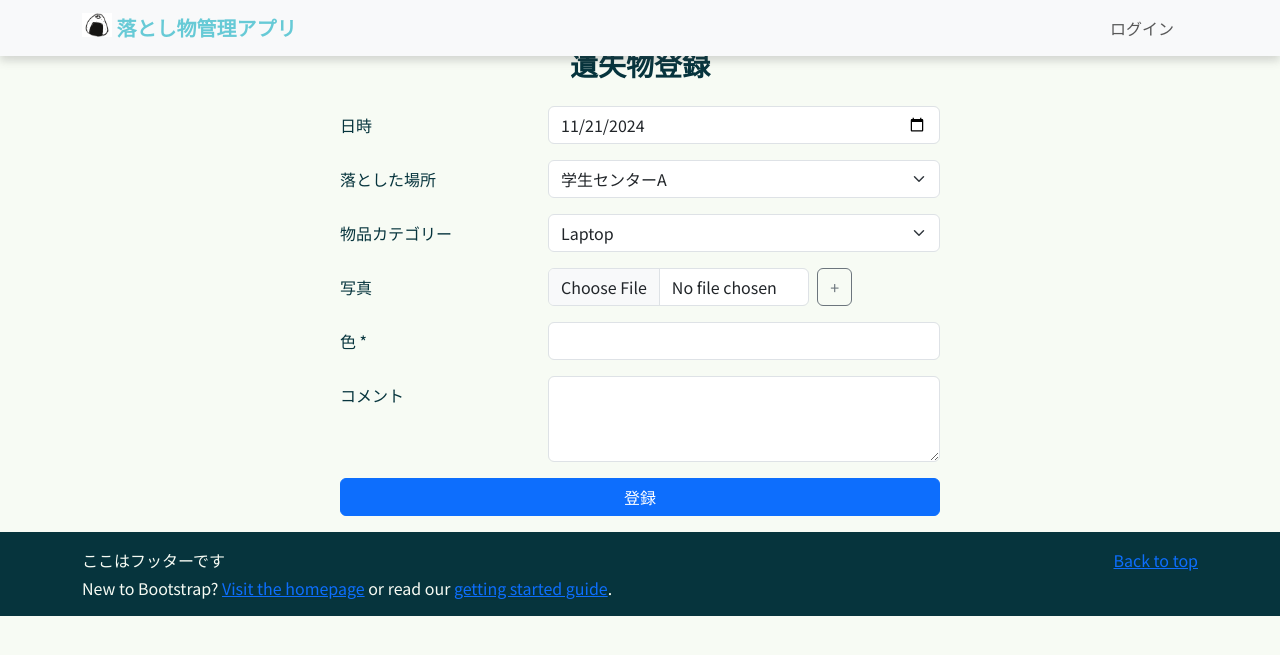
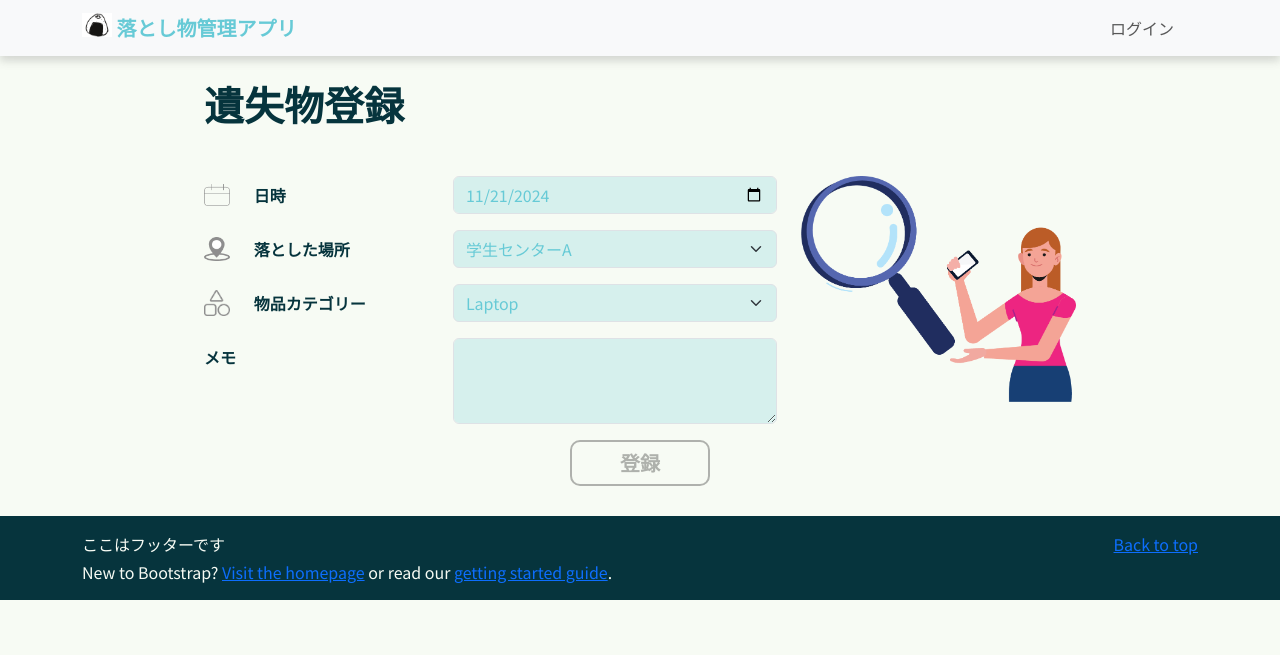
Before and after one commit to Krat1078/Revised_Yugou_2024_teamB, a Django app: page /lostitem/tolostitemregister/ in a window 1280 px wide. Shown: the top 655 px of the page. Run offline with Django 3.2, Linux system fonts and the light colour scheme; data comes from the database, SQL or seed files in the repository; some libraries are stand-ins or nearby versions.

Commit message:
遺失物登録ページの変更

```diff
--- a/LostItemproject/lostitem/templates/items/lost_item_register.html
+++ b/LostItemproject/lostitem/templates/items/lost_item_register.html
@@ -4,24 +4,29 @@
 {% block content %}
 
 
-    <div class="container mt-5">
-        <div class="mx-auto" style="max-width: 600px;">
-            <h3 class="text-center mb-4 fw-bold">遺失物登録</h3>
+    <div class="LostItemRegister container row mx-auto flex-lg-row-reverse " style="max-width: 920px;">
+        <h1 class="text-start mb-5 fw-bold ">遺失物登録</h1>
+        <div class="col-lg-4 col-sm-12">
+            <img src = "{% static 'imgs\illustrations\L-遺失物登録.png'%}" class="img-fluid">
+        </div>
+        <div class="col-lg-8 col-sm-12" >
             <form method="post" action="{% url 'lostitem:register_item' %}" enctype="multipart/form-data" class="dropzone" id="itemsRegister">
                 {% csrf_token %}
                 <!-- 日時 -->
-                <div class="row align-items-center mb-3">
-                    <label for="date" class="col-4 col-form-label">日時</label>
-                    <div class="col-8">
-                        <input type="date" name="data" id="date" class="form-control" value="2024-11-21">
+                <div class="Data row d-flex align-items-center mb-3">
+                    <img src = "{% static 'imgs\icons\CALENDAR I.png'%}" class="col-1">
+                    <label for="date" class="col-4 col-form-label fw-bold">日時</label>
+                    <div class="col-sm-12 col-lg-7">
+                        <input type="date" style="background-color:#53C3D233; color:#67CAD6" name="data" id="date" class="form-control" value="2024-11-21">
                     </div>
                 </div>
 
                 <!-- 落とした場所 -->
-                <div class="row align-items-center mb-3">
-                    <label for="location" class="col-4 col-form-label">落とした場所</label>
-                    <div class="col-8">
-                        <select id="location" name="location" class="form-select">
+                <div class="Location row d-flex align-items-center mb-3">
+                    <img src = "{% static 'imgs\icons\Component 1.png'%}" class="col-1">
+                    <label for="location" class="col-4 col-form-label fw-bold">落とした場所</label>
+                    <div class="col-sm-12 col-lg-7">
+                        <select id="location" style="background-color:#53C3D233; color:#67CAD6" name="location" class="form-select">
 
                             {% for location in locations %}
                                 <option value="{{ location.storage_location_id }}">{{ location.storage_location_name }}</option>
@@ -31,10 +36,11 @@
                 </div>
 
                 <!-- 物品カテゴリー -->
-                <div class="row align-items-center mb-3">
-                    <label for="category" class="col-4 col-form-label">物品カテゴリー</label>
-                    <div class="col-8">
-                        <select id="category" name="category" class="form-select">
+                <div class="Category row d-flex align-items-center mb-3">
+                    <img src = "{% static 'imgs\icons\CATEGORY I.png'%}" class="col-1">
+                    <label for="category" class="col-4 col-form-label fw-bold">物品カテゴリー</label>
+                    <div class="col-sm-12 col-lg-7">
+                        <select id="category" style="background-color:#53C3D233; color:#67CAD6" name="category" class="form-select">
 
                             {% for category in categories %}
                                 <option value="{{ category.item_name_id }}">{{ category.item_name }}</option>
@@ -43,47 +49,21 @@
                     </div>
                 </div>
 
-                <!-- 写真 -->
-                <div class="row mb-3">
-                    <label for="images-inputs" class="col-4 col-form-label">写真</label>
-                    {#                    <div class="col-8 d-flex gap-2">#}
-                    {#                        <div id="file-inputs" class="d-flex gap-2">#}
-                    {#                            <input type="file" id="images" name="images" class="form-control">#}
-                    {#                        </div>#}
-                    {#                        <!-- 新規ファイル入力ボタン -->#}
-                    {#                        <button type="button" class="btn btn-outline-primary mt-2" id="add-file-btn">+</button>#}
-                    {#                    </div>#}
-                    <div class="col-8 d-flex gap-2">
-                        <div id="images-inputs" class="col-8 d-flex gap-2">
-                            <input type="file" class="form-control" id="images" name="images"
-                                   aria-describedby="inputGroupFileAddon04" aria-label="Upload">
-                        </div>
-                        <button class="btn btn-outline-secondary" type="button" id="add-image-btn">+</button>
+                <!-- コメント -->
+                <div class="Comment row mb-3">
+                    <label for="comment" class="col-5 col-form-label fw-bold">メモ</label>
+                    <div class="col-sm-12 col-lg-7">
+                        <textarea id="comment" style="background-color:#53C3D233; color:#67CAD6" name='comment' class="form-control" rows="3"></textarea>
                     </div>
-                </div>
-
-                <!-- 色 -->
-                <div class="row align-items-center mb-3">
-                    <label for="color" class="col-4 col-form-label">色 *</label>
-                    <div class="col-8">
-                        <input type="text" name='color' id="color" class="form-control">
-                    </div>
-                </div>
-
-                <!-- コメント -->
-                <div class="row mb-3">
-                    <label for="comment" class="col-4 col-form-label">コメント</label>
-                    <div class="col-8">
-                        <textarea id="comment" name='comment' class="form-control" rows="3"></textarea>
-                    </div>
-                </div>
-                <!-- 登録ボタン -->
-                <div class="text-center">
-                    <button type="submit" class="btn btn-primary w-100">登録</button>
                 </div>
             </form>
         </div>
+        <!-- 登録ボタン -->
+        <div class="text-center">
+            <button type="submit" class="btn btn-outline-success fw-bold" style="width:140px; font-size:20px; color:#0000004B; border-color:#0000004B; border-width:2px; border-radius:10px;">登録</button>
+        </div>
     </div>
+
     <script>
         document.addEventListener("DOMContentLoaded", function () {
             const addFileBtn = document.getElementById("add-image-btn"); // 获取加号按钮
--- /dev/null
+++ b/LostItemproject/static/css/lost_item_register.css
@@ -0,0 +1,4 @@
+.LostItemRegister{
+    margin-top: 80px !important;
+    margin-bottom: 30px;
+}
--- a/LostItemproject/templates/base.html
+++ b/LostItemproject/templates/base.html
@@ -5,6 +5,7 @@
     <meta charset="UTF-8">
     <link rel="stylesheet" href="{% static 'css/style.css' %}">
     <link rel="stylesheet" href="{% static 'css/top.css' %}">
+    <link rel="stylesheet" href="{% static 'css/lost_item_register.css' %}">
     {% comment %} <link rel="stylesheet" href="{% static 'css/main.css' %}"> {% endcomment %}
     <link href="https://cdn.jsdelivr.net/npm/bootstrap@5.3.3/dist/css/bootstrap.min.css" rel="stylesheet" integrity="sha384-QWTKZyjpPEjISv5WaRU9OFeRpok6YctnYmDr5pNlyT2bRjXh0JMhjY6hW+ALEwIH" crossorigin="anonymous">
     <script src="https://cdn.jsdelivr.net/npm/bootstrap@5.3.3/dist/js/bootstrap.bundle.min.js" integrity="sha384-YvpcrYf0tY3lHB60NNkmXc5s9fDVZLESaAA55NDzOxhy9GkcIdslK1eN7N6jIeHz" crossorigin="anonymous"></script>
```
